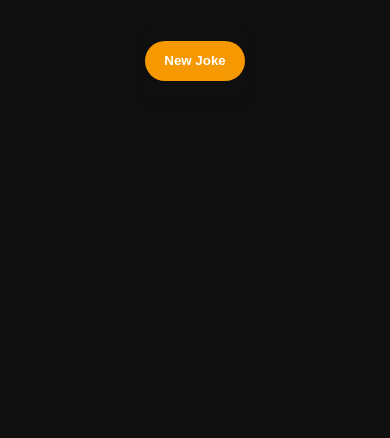
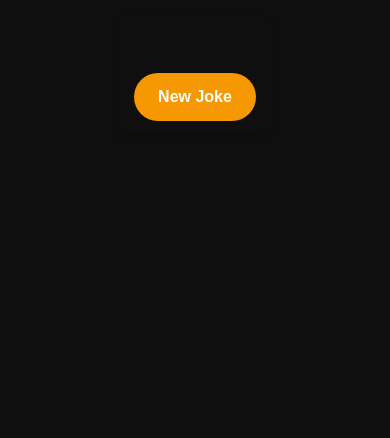
Before and after one commit to JonierPachon/Random-Joke-Generator, a plain HTML site: page index.html in a window 390 px wide. Shown: the part 422-860 px from the top of the page. Drawn offline with Linux system fonts and the light colour scheme.

Commit message:
Refine margins and font sizes to enhance layout consistency and overall design.

```diff
--- a/index.html
+++ b/index.html
@@ -5,6 +5,7 @@
     <meta name="viewport" content="width=device-width, initial-scale=1.0" />
     <title>Random Joke Generator</title>
     <link rel="stylesheet" href="style.css" />
+    <link rel="stylesheet" href="mediaQueries.css" />
     <script src="app.js" defer></script>
   </head>
   <body>
@@ -132,9 +133,9 @@
         <div
           class="display-joke__joke-two-parts display-joke__joke-two-parts-close"
         ></div>
-        <div class="display-joke__button-container">
-          <button class="display-joke__button">New Joke</button>
-        </div>
+      </div>
+      <div class="display-joke__button-container">
+        <button class="display-joke__button">New Joke</button>
       </div>
     </div>
   </body>
--- /dev/null
+++ b/mediaQueries.css
@@ -0,0 +1,17 @@
+@media screen and (max-width: 900px) {
+  body {
+    font-size: 21px;
+  }
+}
+
+@media screen and (max-width: 650px) {
+  body {
+    font-size: 20px;
+  }
+}
+
+@media screen and (max-width: 480px) {
+  body {
+    font-size: 16px;
+  }
+}
--- a/style.css
+++ b/style.css
@@ -1,4 +1,5 @@
 body {
+  font-size: 23px;
   background-color: #100f0f;
   color: white;
   display: flex;
@@ -9,7 +10,6 @@ body {
   align-content: center;
   height: 100vh;
   gap: 1.5rem;
-  margin: 0;
 }
 
 .display-joke__title {
@@ -17,7 +17,7 @@ body {
 }
 
 .master-container {
-  gap: 1.5rem;
+  gap: 1rem;
   background-color: #100f0f;
   color: white;
   border-radius: 10px;
@@ -25,7 +25,7 @@ body {
   display: flex;
   flex-direction: column;
   align-items: center;
-  margin: 1%;
+  padding: 0 1rem;
 }
 
 .filters {
@@ -66,8 +66,8 @@ input:hover {
   align-items: center;
   text-align: center;
   gap: 1.5rem;
-  margin-top: 1rem;
   max-width: 500px;
+  margin: 1.3rem 0;
 }
 
 .display-joke__joke-first-part {
@@ -142,7 +142,6 @@ input:hover {
   box-shadow: 0 2px 5px #f69802;
   border-radius: 100px;
   padding: 15px;
-  font-size: 17px;
   box-shadow: 40px 0 100px #9e0a882b, -40px 0 100px #f699022f;
 }
 .display-joke__joke-two-parts-close {
@@ -155,7 +154,6 @@ input:hover {
 
 #joke {
   margin-top: 20;
-  font-size: 17px;
   color: white;
 }
 
@@ -168,6 +166,7 @@ input:hover {
 }
 
 button {
+  font-size: inherit;
   background-color: #f69802;
   border-radius: 100px;
   color: white;
@@ -175,7 +174,7 @@ button {
   border: none;
   height: 40px;
   cursor: pointer;
-  width: 100px;
+  padding: 1.5rem;
   position: relative;
   display: flex;
   justify-content: center;
```
